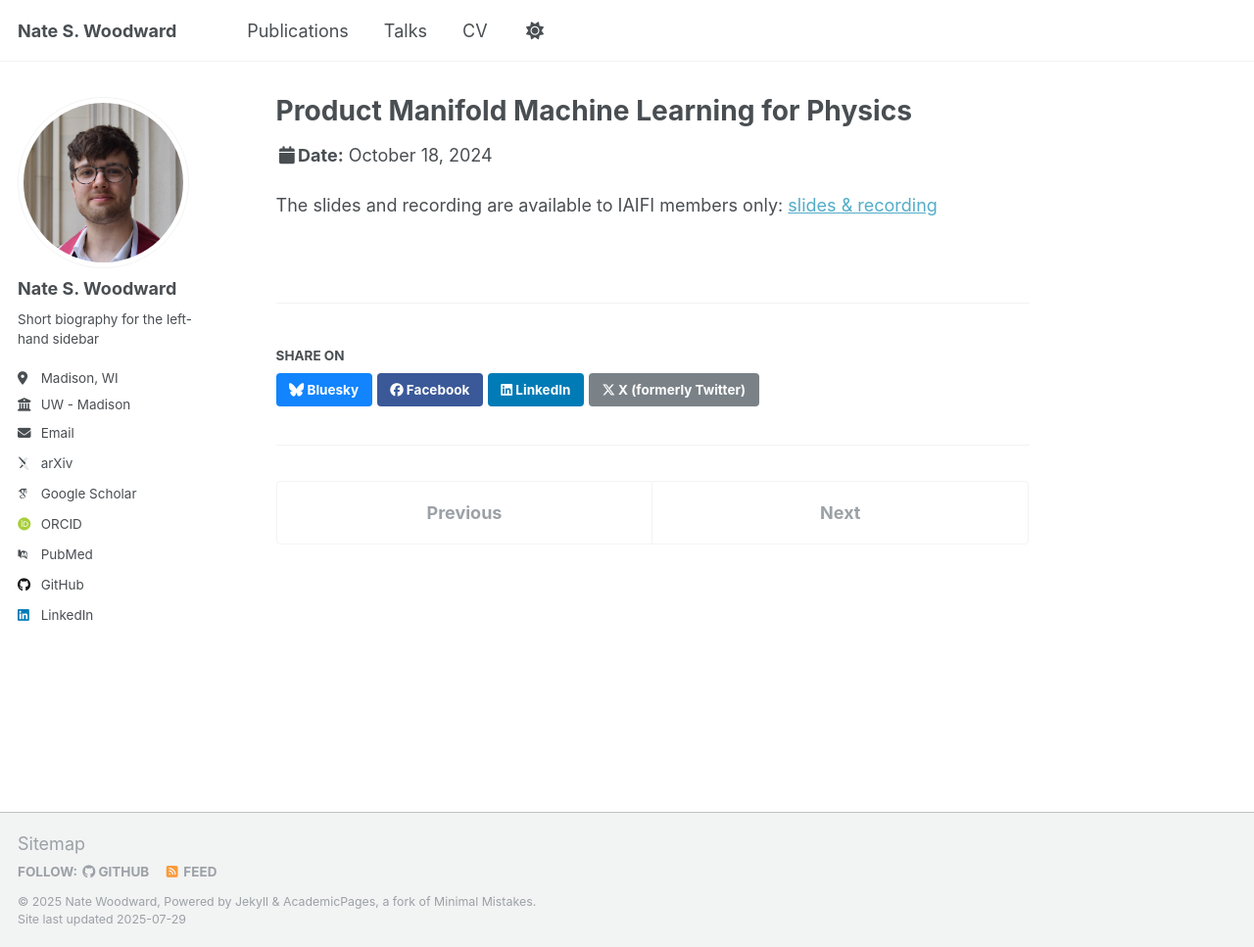
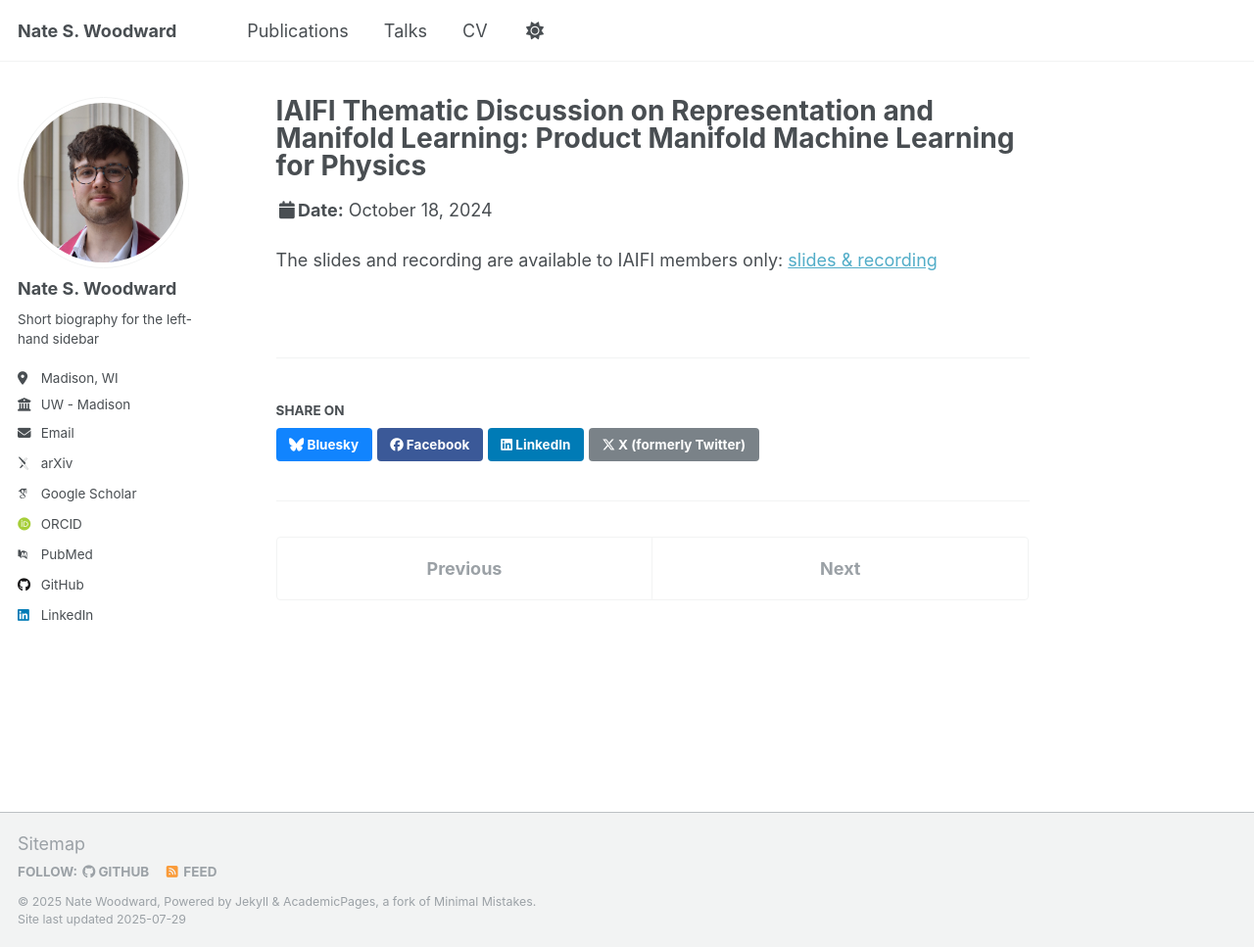
Before and after one commit to nswood/nswood.github.io, a Jekyll site: the page built from _talks/2024-10-18-talk.md, in a window 1280 px wide and 967 px high. Shown: the whole window at 98% size. Built offline with Jekyll 4.4.1, drawn with Linux system fonts in a browser that asks for light colours; some web fonts are replaced; a script that is not in the unit is left out.

Commit message:
Update 2024-10-18-talk.md

```diff
--- a/_talks/2024-10-18-talk.md
+++ b/_talks/2024-10-18-talk.md
@@ -1,5 +1,5 @@
 ---
-title: "Product Manifold Machine Learning for Physics"
+title: "IAIFI Thematic Discussion on Representation and Manifold Learning: Product Manifold Machine Learning for Physics"
 collection: talks
 type: "Talk"
 permalink: /talks/iaifi_thematic_PMML
```
